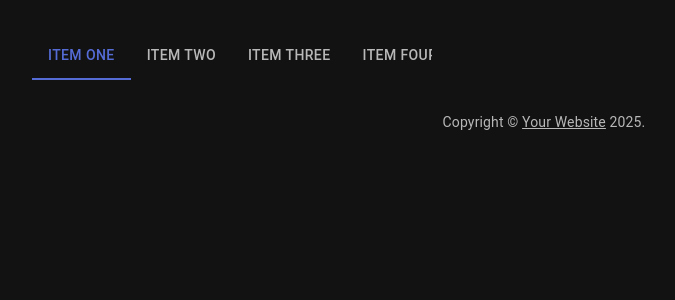
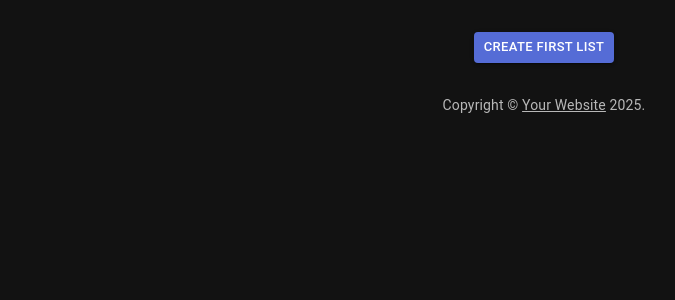
Before and after one commit to atareao/tareas, a React (Vite) app in the folder client/: page / in a window 1280 px wide. Shown: the top 300 px of the page, without its empty margins (96-771 px from the left). Built offline with nearby package versions, Linux system fonts and the light colour scheme.

Commit message:
🎨 Refactoriza main_menu.tsx: convierte componente funcional a clase y añade botón de creación de lista

```diff
--- a/client/src/components/main_menu.tsx
+++ b/client/src/components/main_menu.tsx
@@ -3,27 +3,65 @@ import * as React from 'react';
 import Tabs from '@mui/material/Tabs';
 import Tab from '@mui/material/Tab';
 import Box from '@mui/material/Box';
-import Container from '@mui/material/Container';
+import Button from '@mui/material/Button';
 
-export default function ScrollableTabsButtonForce() {
-    const [value, setValue] = React.useState(0);
+export default class ScrollableTabsButtonForce extends React.Component {
 
-    const handleChange = (event: React.SyntheticEvent, newValue: number) => {
-        setValue(newValue);
-    };
+    state = {
+        value: 0,
+    }
 
+    constructor(props: any) {
+        super(props);
+        this.state = { value: 0 };
+    }
+
+    handleChange = (event: React.SyntheticEvent, newValue: number) => {
+        this.setState({ value: newValue });
+    }
+
+    getButtonFirstList() {
+        console.log("Create List");
         return (
-        <Container>
-            <Box sx={{ maxWidth: { xs: 320, sm: 480 }, bgcolor: 'background.paper' }}>
+            <Box
+                display="flex"
+                justifyContent="center"
+                alignItems="center"
+            >
+                <Button
+                    onClick={() => { console.log("Create List") }}
+                    variant="contained"
+                    color="primary"
+                    size="small"
+                >
+                    Create First List
+                </Button>
+            </Box>
+        );
+    }
+
+    getTabs() {
+        return (
+            <Box
+                display="flex"
+                justifyContent="center"
+                alignItems="center"
+            >
+                <Box
+                    sx={{
+                        maxWidth: { xs: 320, sm: 480 },
+                        bgcolor: 'background.paper'
+                    }}
+                >
                     <Tabs
-                    value={value}
-                    onChange={handleChange}
+                        value={this.state.value}
+                        onChange={this.handleChange}
                         variant="scrollable"
                         scrollButtons
                         allowScrollButtonsMobile
                         aria-label="scrollable force tabs example"
                     >
-                    <Tab onClick={()=>{console.log("Item One")}}label="Item One" />
+                        <Tab onClick={() => { console.log("Item One") }} label="Item One" />
                         <Tab label="Item Two" />
                         <Tab label="Item Three" />
                         <Tab label="Item Four" />
@@ -32,6 +70,15 @@ export default function ScrollableTabsButtonForce() {
                         <Tab label="Item Seven" />
                     </Tabs>
                 </Box>
-        </Container>
+            </Box>
         );
+
     }
+
+    render() {
+        if (true) {
+            return this.getButtonFirstList();
+        }
+        return this.getTabs();
+    }
+}
```
Lines whose indentation alone changed are shown as unchanged.
